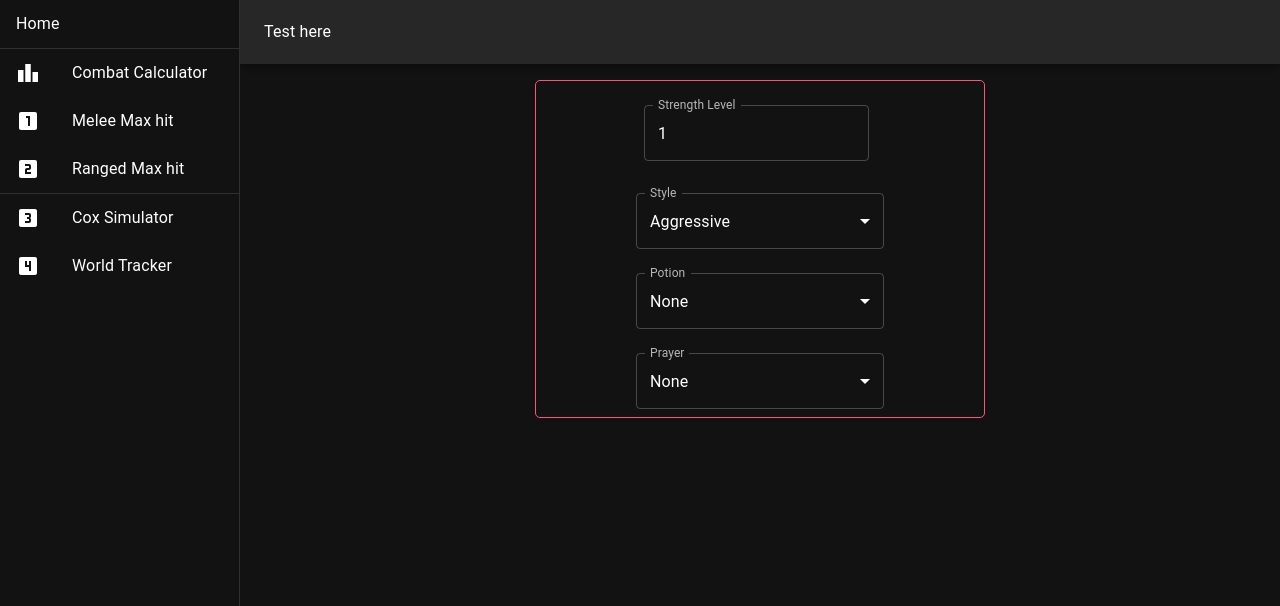
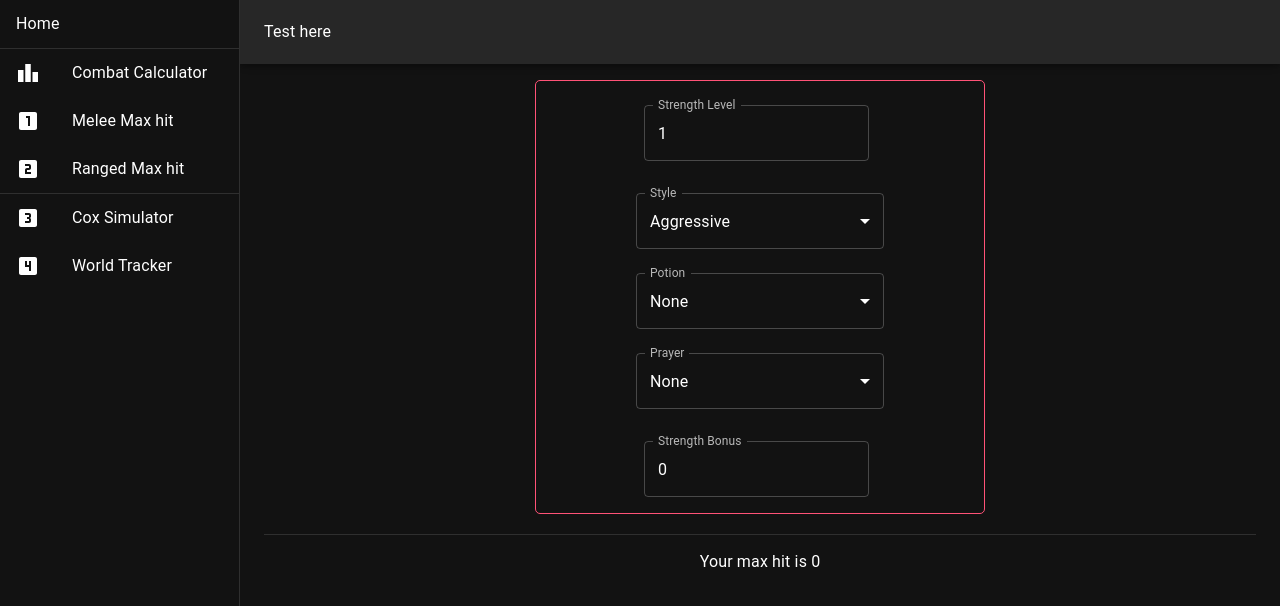
Before and after one commit to J-Haynes/osrs-tools, a React (Create React App) app: page /melee-max-hit in a window 1280 px wide. Shown: the top 606 px of the page. Built offline with nearby package versions, Linux system fonts and the light colour scheme.

Commit message:
adds meleeMaxHit.ts file

```diff
--- a/src/components/Melee-Max.tsx
+++ b/src/components/Melee-Max.tsx
@@ -1,5 +1,6 @@
 import {
   Box,
+  Divider,
   FormControl,
   Input,
   InputLabel,
@@ -7,16 +8,19 @@ import {
   Select,
   SelectChangeEvent,
   TextField,
+  Typography,
 } from '@mui/material'
 import React, { ChangeEvent, useState } from 'react'
 
 export default function MeleeMax() {
+  let [maxHit, setMaxHit] = useState('0')
+
   let [params, setParams] = useState({
     strengthLevel: '1',
     style: 'Aggressive',
     potion: 'None',
     prayer: 'None',
-    strengthBonus: 0,
+    strengthBonus: '0',
   })
 
   const strengthHandler = (e: ChangeEvent<HTMLInputElement>) => {
@@ -33,6 +37,10 @@ export default function MeleeMax() {
 
   const prayerHandler = (e: SelectChangeEvent<string>) => {
     setParams({ ...params, prayer: e.target.value })
+  }
+
+  const strengthBonusHandler = (e: ChangeEvent<HTMLInputElement>) => {
+    setParams({ ...params, strengthBonus: e.target.value })
   }
 
   return (
@@ -54,6 +62,7 @@ export default function MeleeMax() {
         alignItems={'center'}
         paddingLeft={'100px'}
         paddingRight={'100px'}
+        marginBottom={'20px'}
       >
         <FormControl variant="outlined" margin="normal" fullWidth>
           <TextField
@@ -112,6 +121,20 @@ export default function MeleeMax() {
             <MenuItem value={'Piety'}>Piety</MenuItem>
           </Select>
         </FormControl>
+
+        <FormControl variant="outlined" margin="normal" fullWidth>
+          <TextField
+            label={'Strength Bonus'}
+            value={params.strengthBonus}
+            onChange={strengthBonusHandler}
+          />
+        </FormControl>
+      </Box>
+      <Divider />
+      <Box display={'flex'} justifyContent={'center'} paddingTop={'15px'}>
+        <Typography
+          text-align={'center'}
+        >{`Your max hit is ${maxHit}`}</Typography>
       </Box>
     </Box>
   )
```
Also changed, not shown: src/tools/meleeMaxHit.ts (added, +45 -0 lines).
